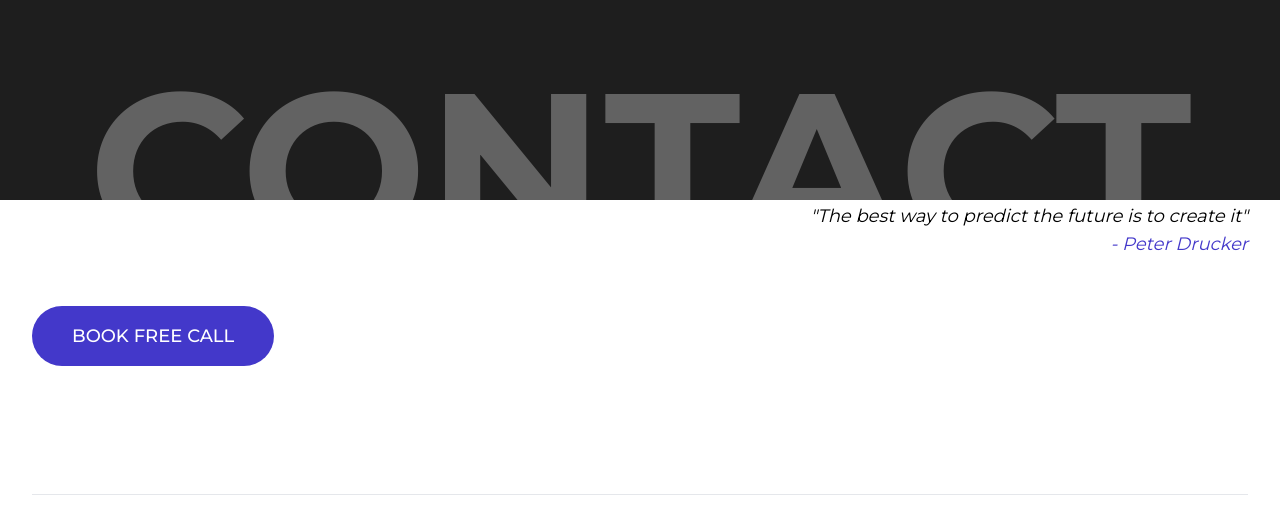
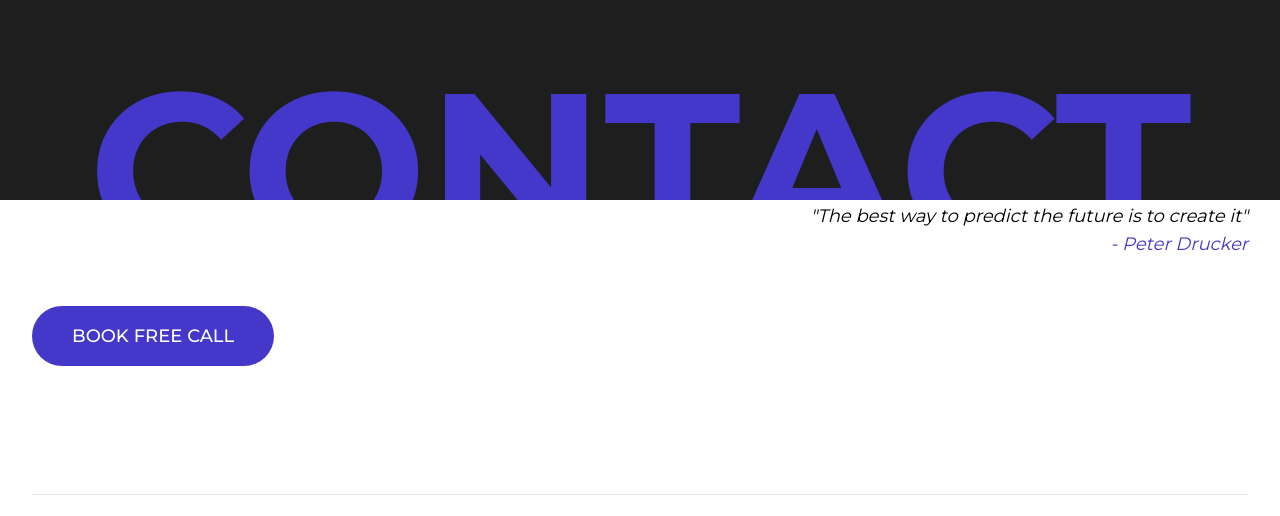
Before and after one commit to Sakhi29/accelix, a Next.js app: page / in a window 1280 px wide. Shown: the part 5092-5608 px from the top of the page. Built offline with nearby package versions, Linux system fonts and the light colour scheme; a web font is replaced by a local one.

Commit message:
faq motion video

```diff
--- a/src/components/Home/Faq/index.tsx
+++ b/src/components/Home/Faq/index.tsx
@@ -54,6 +54,17 @@ export default function FAQ() {
   };
 
   return (
+    <div className="relative">
+      <video
+        autoPlay
+        loop
+        muted
+        playsInline
+        className="absolute inset-0 w-full h-full object-cover"
+      >
+        <source src="/video2.mp4" type="video/mp4" />
+      </video>
+      <div className="relative z-10">
         <div className="py-12 container mx-auto sm:py-16 ">
           <div className="px-4 mx-auto grid lg:grid-cols-2 gap-12 items-start">
             <div className="space-y-4">
@@ -98,5 +109,7 @@ export default function FAQ() {
             </div>
           </div>
         </div>
+      </div>
+    </div>
   );
 }
--- a/src/partials/Common/Footer/index.tsx
+++ b/src/partials/Common/Footer/index.tsx
@@ -18,9 +18,9 @@ const Footer = () => {
       <div className="absolute top-0 left-0 w-full h-[120px] md:h-[250px] bg-[#1E1E1E] overflow-hidden">
         <motion.h2
           initial={{ opacity: 0, y: 20 }}
-          whileInView={{ opacity: 0.3, y: 0 }}
+          whileInView={{ opacity: 1, y: 0 }}
           transition={{ duration: 0.5 }}
-          className="w-full text-center text-[50px] md:text-[110px] lg:text-[220px] font-bold text-white opacity-5 leading-[0.9] md:mt-[120px]"
+          className="w-full text-center text-[50px] md:text-[110px] lg:text-[220px] font-bold text-[#4338ca] leading-[0.9] md:mt-[120px]"
         >
           CONTACT US
         </motion.h2>
```
Also changed, not shown: 1 other file (tests, documents, lock files or other folders). Lines whose indentation alone changed are shown as unchanged.
